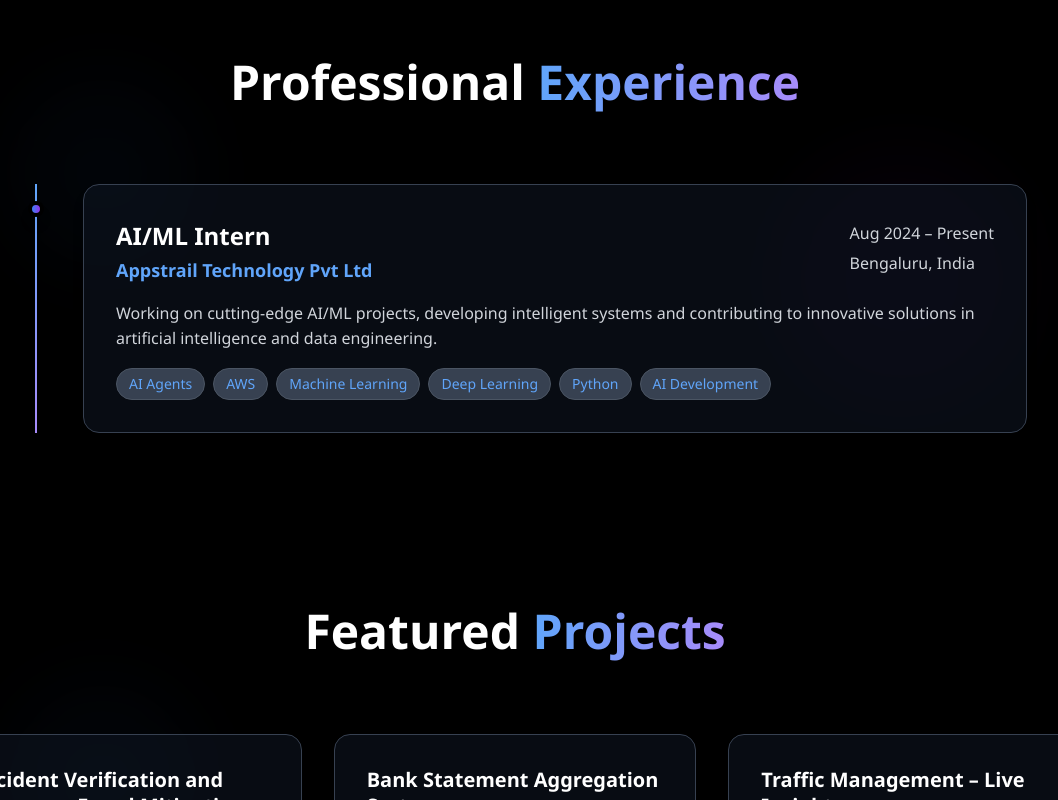
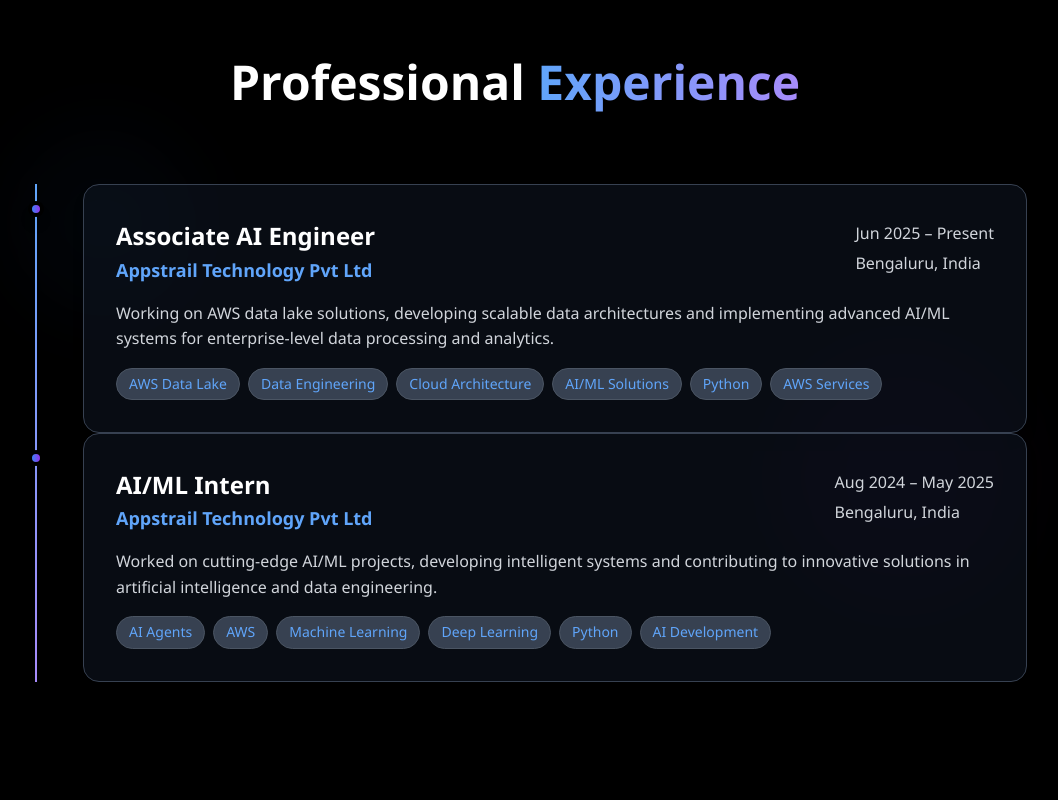
Before and after one commit to varunika278/varunika278.github.io, a plain HTML site: page index.html in a window 1280 px wide. Shown: the part 1862-2662 px from the top of the page, without its empty margins (125-1183 px from the left). Drawn offline with Linux system fonts and the light colour scheme.

Commit message:
updated job status and cgpa

```diff
--- a/index.html
+++ b/index.html
@@ -1041,7 +1041,7 @@
                         <p><strong>Bachelor of Engineering in Computer Science and Engineering</strong></p>
                         <p>Sri Ramakrishna Engineering College (ANNA UNIVERSITY)</p>
                         <p>Coimbatore, India</p>
-                        <p class="cgpa">CGPA: 9.07</p>
+                        <p class="cgpa">CGPA: 9.1</p>
                     </div>
                 </div>
                 <div class="skills-grid">
@@ -1113,6 +1113,37 @@
         </h2>
         <div class="timeline">
             <div class="timeline-line"></div>
+
+            <!-- Current Position -->
+            <div class="timeline-item">
+                <div class="timeline-dot"></div>
+                <div class="timeline-header">
+                    <div>
+                        <h3>Associate AI Engineer</h3>
+                        <p class="company">Appstrail Technology Pvt Ltd</p>
+                    </div>
+                    <div class="timeline-date">
+                        <p>Jun 2025 – Present</p>
+                        <p>Bengaluru, India</p>
+                    </div>
+                </div>
+                <div class="timeline-content">
+                    <p>
+                        Working on AWS data lake solutions, developing scalable data architectures and implementing
+                        advanced AI/ML systems for enterprise-level data processing and analytics.
+                    </p>
+                    <div class="timeline-skills">
+                        <span class="timeline-skill">AWS Data Lake</span>
+                        <span class="timeline-skill">Data Engineering</span>
+                        <span class="timeline-skill">Cloud Architecture</span>
+                        <span class="timeline-skill">AI/ML Solutions</span>
+                        <span class="timeline-skill">Python</span>
+                        <span class="timeline-skill">AWS Services</span>
+                    </div>
+                </div>
+            </div>
+
+            <!-- Previous Position -->
             <div class="timeline-item">
                 <div class="timeline-dot"></div>
                 <div class="timeline-header">
@@ -1121,13 +1152,13 @@
                         <p class="company">Appstrail Technology Pvt Ltd</p>
                     </div>
                     <div class="timeline-date">
-                            <p>Aug 2024 – Present</p>
+                        <p>Aug 2024 – May 2025</p>
                         <p>Bengaluru, India</p>
                     </div>
                 </div>
                 <div class="timeline-content">
                     <p>
-                            Working on cutting-edge AI/ML projects, developing intelligent systems and contributing to
+                        Worked on cutting-edge AI/ML projects, developing intelligent systems and contributing to
                         innovative solutions in artificial intelligence and data engineering.
                     </p>
                     <div class="timeline-skills">
```
Lines whose indentation alone changed are shown as unchanged.
